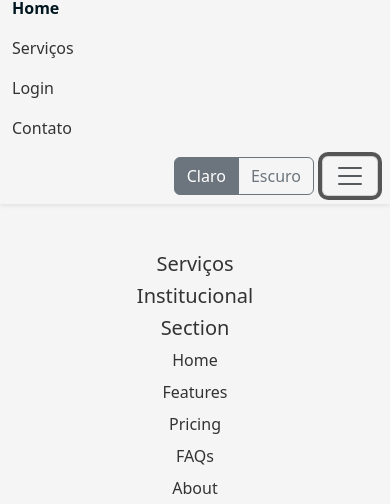
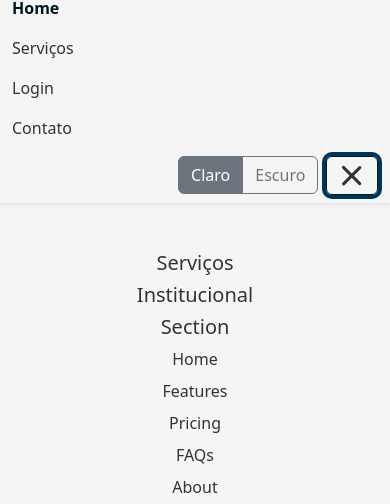
Before and after one commit to Squad44RecodePro2023/Squad44, a plain HTML site: page index.html in a window 390 px wide. Both pictures are taken after a click on the button "Toggle navigation". Shown: the part 60-564 px from the top of the page. Drawn offline with nearby package versions, Linux system fonts and the light colour scheme.

Commit message:
add: menu hamburger personalizado

```diff
--- a/index.html
+++ b/index.html
@@ -44,7 +44,12 @@
             <button class="navbar-toggler" type="button" data-bs-toggle="collapse"
                 data-bs-target="#navbarSupportedContent" aria-controls="navbarSupportedContent" aria-expanded="false"
                 aria-label="Toggle navigation">
-                <span class="navbar-toggler-icon"></span>
+                <!-- <span class="navbar-toggler-icon"></span> -->
+                <div id="nav-icon1">
+                    <span></span>
+                    <span></span>
+                    <span></span>
+                  </div>
             </button>
 
         </div>
--- a/src/css/style.css
+++ b/src/css/style.css
@@ -1,6 +1,10 @@
 body{
     background: var(--cor-fundo);
     color: var(--cor-texto);
+}
+.navbar-toggler {
+    border-color: var(--cor-texto-alternativo);
+    color: var(--cor-secundaria);
 }
 a {
     color: var(--cor-texto)!important;
@@ -19,3 +23,74 @@ footer i {
 footer .downloads a > img {
     width: 200px;
 }
+
+
+/* Menu hamburger Personalizado */
+
+#nav-icon1 {
+    width: 1.6rem;
+    height: 1.6rem;
+    position: relative;
+    margin: 0.1rem auto;
+    -webkit-transform: rotate(0deg);
+    -moz-transform: rotate(0deg);
+    -o-transform: rotate(0deg);
+    transform: rotate(0deg);
+    -webkit-transition: .5s ease-in-out;
+    -moz-transition: .5s ease-in-out;
+    -o-transition: .5s ease-in-out;
+    transition: .5s ease-in-out;
+    cursor: pointer;
+  }
+
+  #nav-icon1 span {
+    display: block;
+    position: absolute;
+    height: .2rem;
+    width: 100%;
+    background: var(--cor-texto);
+    border-radius: .5rem;
+    opacity: 1;
+    left: 0;
+    -webkit-transform: rotate(0deg);
+    -moz-transform: rotate(0deg);
+    -o-transform: rotate(0deg);
+    transform: rotate(0deg);
+    -webkit-transition: .5s ease-in-out;
+    -moz-transition: .5s ease-in-out;
+    -o-transition: .5s ease-in-out;
+    transition: .5s ease-in-out;
+  }
+
+  #nav-icon1 span:nth-child(1) {
+    top: 0.3rem;
+  }
+
+  #nav-icon1 span:nth-child(2) {
+    top: 0.8rem;
+  }
+
+  #nav-icon1 span:nth-child(3) {
+    top: 1.3rem;
+  }
+
+  #nav-icon1.open span:nth-child(1) {
+    top: .7rem;
+    -webkit-transform: rotate(135deg);
+    -moz-transform: rotate(135deg);
+    -o-transform: rotate(135deg);
+    transform: rotate(135deg);
+  }
+
+  #nav-icon1.open span:nth-child(2) {
+    opacity: 0;
+    left: -2rem;
+}
+
+  #nav-icon1.open span:nth-child(3) {
+    top: 0.7rem;
+    -webkit-transform: rotate(-135deg);
+    -moz-transform: rotate(-135deg);
+    -o-transform: rotate(-135deg);
+    transform: rotate(-135deg);
+  }
--- a/src/js/index.js
+++ b/src/js/index.js
@@ -36,3 +36,10 @@ function checkUserPreference() {
 }
 
 checkUserPreference();
+
+
+const navIco = document.querySelector('#nav-icon1');
+
+navIco.addEventListener('click', function() {
+    navIco.classList.toggle('open');
+  });
```
